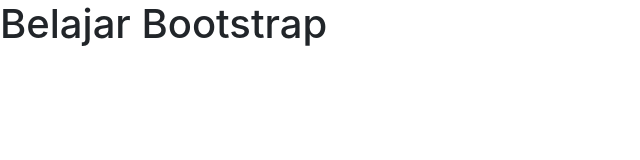
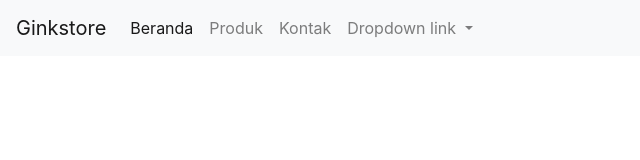
Before and after one commit to avathurganteng/avathurganteng.github.io, a plain HTML site: page index.html in a window 1280 px wide. Shown: the whole page, without its empty margins (0-640 px from the left). Drawn offline with Linux system fonts and the light colour scheme.

Commit message:
Nambahin Navbar

```diff
--- a/index.html
+++ b/index.html
@@ -11,7 +11,40 @@
     <title>Belajar Bootstrap</title>
   </head>
   <body>
-    <h1>Belajar Bootstrap</h1>
+
+    <!-- AWAL : Navigasi Bar -->
+    <nav class="navbar navbar-expand-lg navbar-light bg-light">
+      <a class="navbar-brand" href="https://avathurganteng.github.io">Ginkstore</a>
+      <button class="navbar-toggler" type="button" data-toggle="collapse" data-target="#navbarNavDropdown" aria-controls="navbarNavDropdown" aria-expanded="false" aria-label="Toggle navigation">
+        <span class="navbar-toggler-icon"></span>
+      </button>
+      <div class="collapse navbar-collapse" id="navbarNavDropdown">
+        <ul class="navbar-nav">
+          <li class="nav-item active">
+            <a class="nav-link" href="#">Beranda <span class="sr-only">(current)</span></a>
+          </li>
+          <li class="nav-item">
+            <a class="nav-link" href="#">Produk</a>
+          </li>
+          <li class="nav-item">
+            <a class="nav-link" href="#">Kontak</a>
+          </li>
+          <li class="nav-item dropdown">
+            <a class="nav-link dropdown-toggle" href="#" id="navbarDropdownMenuLink" role="button" data-toggle="dropdown" aria-expanded="false">
+              Dropdown link
+            </a>
+            <div class="dropdown-menu" aria-labelledby="navbarDropdownMenuLink">
+              <a class="dropdown-item" href="#">Action</a>
+              <a class="dropdown-item" href="#">Another action</a>
+              <a class="dropdown-item" href="#">Something else here</a>
+            </div>
+          </li>
+        </ul>
+      </div>
+    </nav>
+    <!-- AKHIR : Navigasi Bar -->
+
+
 
     <!-- Bootstrap JS Offline -->
     <script src="js/bootstrap.bundle.min.js"></script>
```
Also changed, not shown: avathur.html (added, +12 -0 lines).
